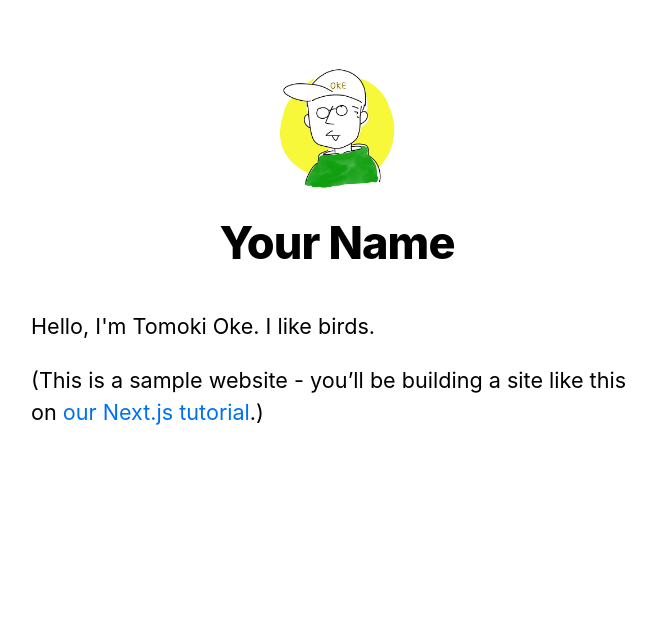
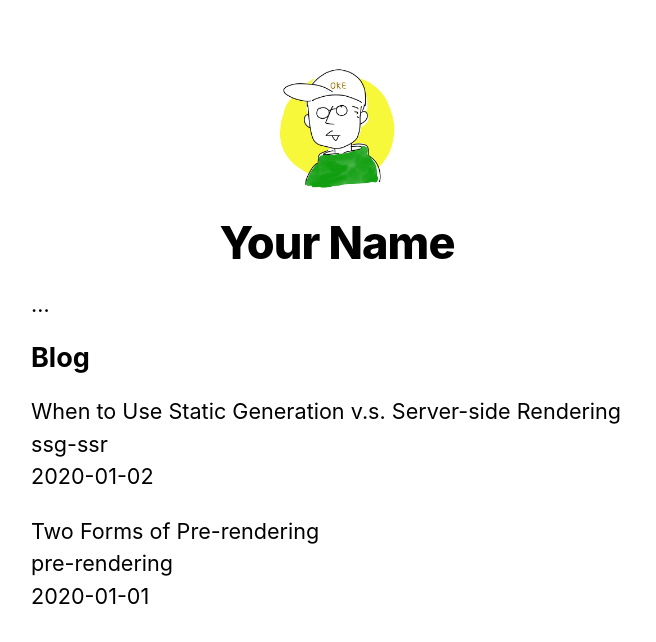
Before and after one commit to tomoki-oke-LITALICO/nextjs-basic, a Next.js app in the folder nextjs-blog/: page / in a window 1280 px wide. Shown: the top 642 px of the page, without its empty margins (303-959 px from the left). Built offline with nearby package versions, Linux system fonts and the light colour scheme.

Commit message:
:heavy_plus_sign:SSG

```diff
--- /dev/null
+++ b/nextjs-blog/lib/posts.js
@@ -0,0 +1,35 @@
+import fs from "fs";
+import path from "path";
+import matter from "gray-matter";
+
+const postsDirectory = path.join(process.cwd(), "posts");
+
+export function getSortedPostsData() {
+  // Get file names under /posts
+  const fileNames = fs.readdirSync(postsDirectory);
+  const allPostsData = fileNames.map((fileName) => {
+    // Remove ".md" from file name to get id
+    const id = fileName.replace(/\.md$/, "");
+
+    // Read markdown file as string
+    const fullPath = path.join(postsDirectory, fileName);
+    const fileContents = fs.readFileSync(fullPath, "utf8");
+
+    // Use gray-matter to parse the post metadata section
+    const matterResult = matter(fileContents);
+
+    // Combine the data with the id
+    return {
+      id,
+      ...matterResult.data,
+    };
+  });
+  // Sort posts by date
+  return allPostsData.sort((a, b) => {
+    if (a.date < b.date) {
+      return 1;
+    } else {
+      return -1;
+    }
+  });
+}
--- a/nextjs-blog/pages/index.js
+++ b/nextjs-blog/pages/index.js
@@ -1,20 +1,36 @@
 import Head from "next/head";
 import Layout, { siteTitle } from "../components/layout";
 import utilStyles from "../styles/utils.module.css";
+import { getSortedPostsData } from "../lib/posts";
 
-export default function Home() {
+export default function Home({ allPostsData }) {
   return (
     <Layout home>
-      <Head>
-        <title>{siteTitle}</title>
-      </Head>
-      <section className={utilStyles.headingMd}>
-        <p>Hello, I'm Tomoki Oke. I like birds.</p>
-        <p>
-          (This is a sample website - you’ll be building a site like this on{" "}
-          <a href="https://nextjs.org/learn">our Next.js tutorial</a>.)
-        </p>
+      <Head>…</Head>
+      <section className={utilStyles.headingMd}>…</section>
+      <section className={`${utilStyles.headingMd} ${utilStyles.padding1px}`}>
+        <h2 className={utilStyles.headingLg}>Blog</h2>
+        <ul className={utilStyles.list}>
+          {allPostsData.map(({ id, date, title }) => (
+            <li className={utilStyles.listItem} key={id}>
+              {title}
+              <br />
+              {id}
+              <br />
+              {date}
+            </li>
+          ))}
+        </ul>
       </section>
     </Layout>
   );
 }
+
+export async function getStaticProps() {
+  const allPostsData = getSortedPostsData();
+  return {
+    props: {
+      allPostsData,
+    },
+  };
+}
--- /dev/null
+++ b/nextjs-blog/posts/pre-rendering.md
@@ -0,0 +1,11 @@
+---
+title: "Two Forms of Pre-rendering"
+date: "2020-01-01"
+---
+
+Next.js has two forms of pre-rendering: **Static Generation** and **Server-side Rendering**. The difference is in **when** it generates the HTML for a page.
+
+- **Static Generation** is the pre-rendering method that generates the HTML at **build time**. The pre-rendered HTML is then _reused_ on each request.
+- **Server-side Rendering** is the pre-rendering method that generates the HTML on **each request**.
+
+Importantly, Next.js lets you **choose** which pre-rendering form to use for each page. You can create a "hybrid" Next.js app by using Static Generation for most pages and using Server-side Rendering for others.
--- /dev/null
+++ b/nextjs-blog/posts/ssg-ssr.md
@@ -0,0 +1,19 @@
+---
+title: "When to Use Static Generation v.s. Server-side Rendering"
+date: "2020-01-02"
+---
+
+We recommend using **Static Generation** (with and without data) whenever possible because your page can be built once and served by CDN, which makes it much faster than having a server render the page on every request.
+
+You can use Static Generation for many types of pages, including:
+
+- Marketing pages
+- Blog posts
+- E-commerce product listings
+- Help and documentation
+
+You should ask yourself: "Can I pre-render this page **ahead** of a user's request?" If the answer is yes, then you should choose Static Generation.
+
+On the other hand, Static Generation is **not** a good idea if you cannot pre-render a page ahead of a user's request. Maybe your page shows frequently updated data, and the page content changes on every request.
+
+In that case, you can use **Server-Side Rendering**. It will be slower, but the pre-rendered page will always be up-to-date. Or you can skip pre-rendering and use client-side JavaScript to populate data.
```
